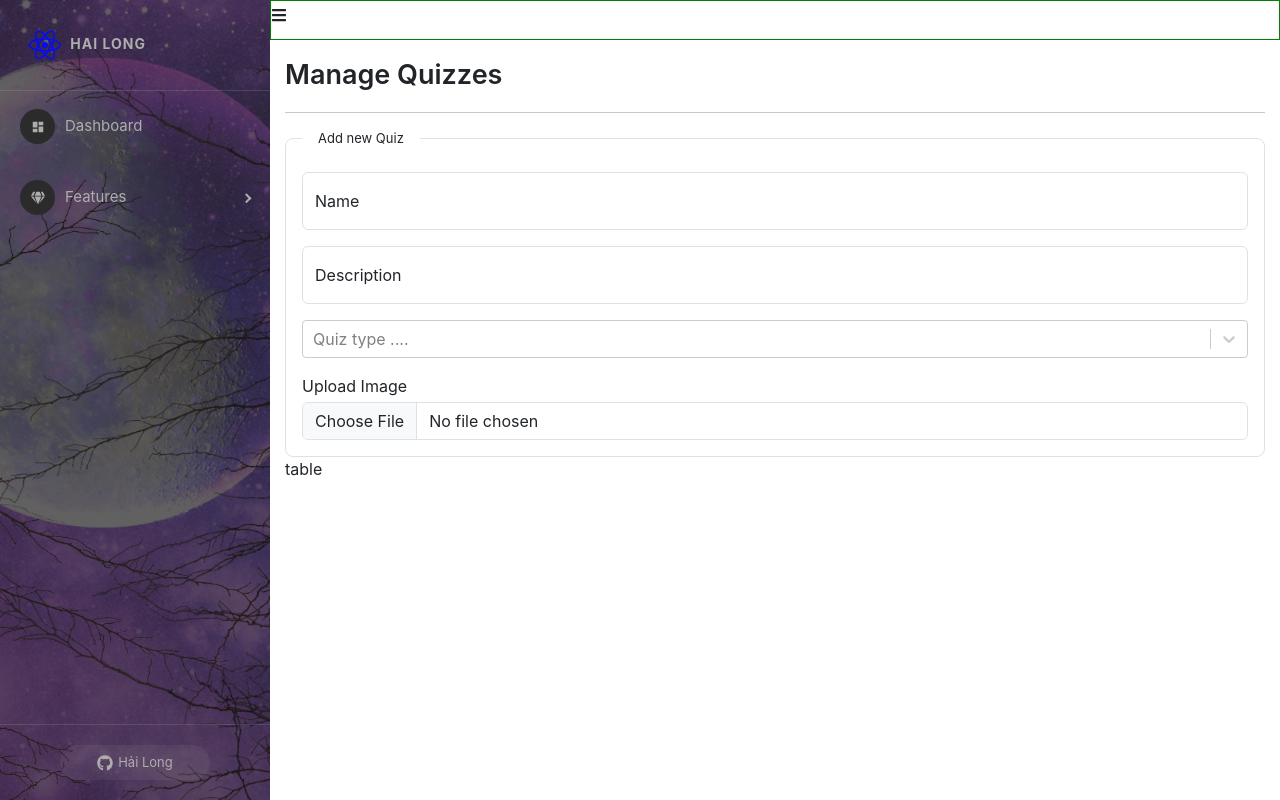
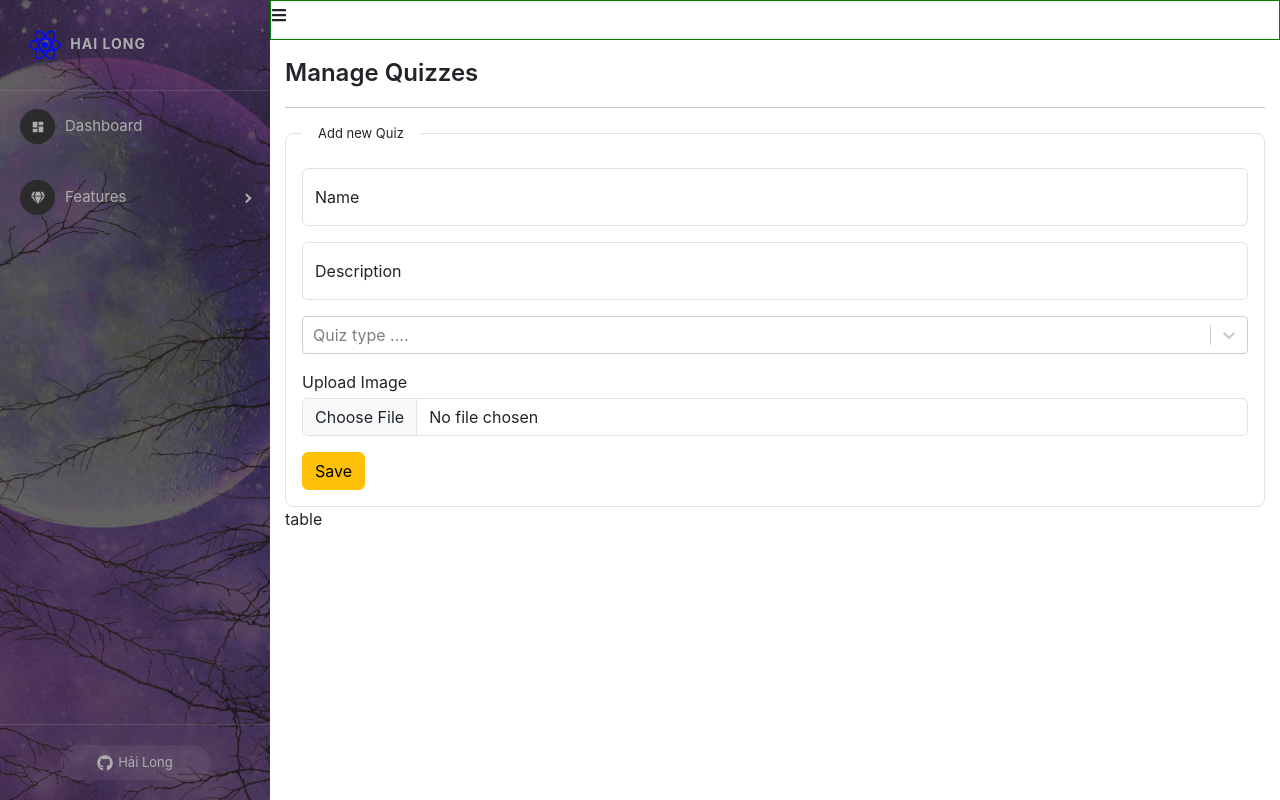
Before and after one commit to 12032002hailong/Study-React, a React (Create React App) app: page /admins/manage-quizzes in a window 1280 px wide. Built offline with nearby package versions, Linux system fonts and the light colour scheme.

Commit message:
API NEW QUIZ

```diff
--- a/src/components/Admin/Content/Quiz/ManageQuiz.js
+++ b/src/components/Admin/Content/Quiz/ManageQuiz.js
@@ -1,6 +1,8 @@
 import './ManageQuiz.scss'
 import Select from 'react-select';
 import { useState } from 'react';
+import { postCreateNewQuiz } from '../../../../services/apiServices';
+import { toast } from 'react-toastify';
 const options = [
     { value: 'EASY', label: 'EASY' },
     { value: 'MEDIUM', label: 'MEDIUM' },
@@ -15,7 +17,27 @@
     const [image, setImage] = useState(null);
 
     const handleChangeFile = (event) => {
+        if (event.target && event.target.files && event.target.files[0]) {
+            setImage(event.target.files[0])
+        }
+    }
 
+    const handleSubmitQuiz = async () => {
+        //validate
+        if (!name || !description) {
+            toast.error('Name or Description is required!');
+            return;
+        }
+
+        let res = await postCreateNewQuiz(description, name, type?.value, image);
+        if (res && res.EC === 0) {
+            toast.success(res.EM)
+            setName('');
+            setDescription('');
+            setImage(null);
+        } else {
+            toast.error(res.EM)
+        }
     }
     return (
         <div className="quiz-container">
@@ -50,6 +72,9 @@
                         <Select
                             value={type}
                             // onChange={this.handleChange}
+                            defaultValue={type}
+                            onChange={setType}
+
                             options={options}
                             placeholder={"Quiz type ...."}
                         />
@@ -63,6 +88,11 @@
                         />
 
                     </div>
+                    <div className='mt-3'>
+                        <button
+                            onClick={() => handleSubmitQuiz()}
+                            className='btn btn-warning'>Save</button>
+                    </div>
                 </fieldset>
             </div>
             <div className="list-detail">
--- a/src/components/Admin/Content/Quiz/ManageQuiz.scss
+++ b/src/components/Admin/Content/Quiz/ManageQuiz.scss
@@ -2,7 +2,7 @@
     padding: 15px;
 
     .title {
-        font-size: 27px;
+        font-size: 24px;
         font-weight: 600;
     }
 
--- a/src/services/apiServices.js
+++ b/src/services/apiServices.js
@@ -60,10 +60,19 @@
     return axios.post(`api/v1/quiz-submit`, { ...data });
 }
 
+const postCreateNewQuiz = (description, name, difficulty, image) => {
+    const data = new FormData();
+    data.append('description', description);
+    data.append('name', name);
+    data.append('difficulty', difficulty);
+    data.append('quizImage', image);
+
+    return axios.post('api/v1/quiz', data);
+}
 export {
     postCreateNewUser, getAllUsers,
     putUpdateUser, deleteUser,
     getUserWithPaginate, postLogin,
     postRegister, getQuizByUser, getDataQuiz,
-    postSubmitQuiz
+    postSubmitQuiz, postCreateNewQuiz
 };
```
